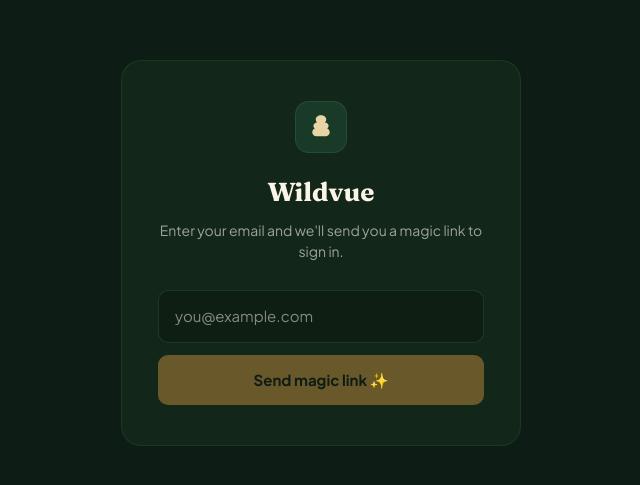
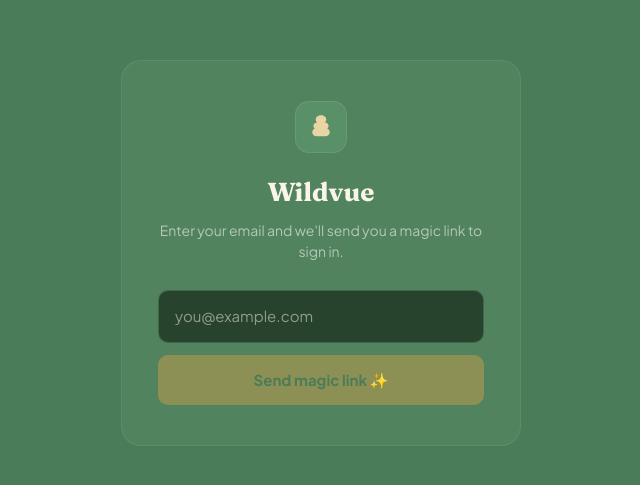
Before and after one commit to zbcreative/wildvue, a Next.js app: page /signin in a window 1280 px wide. Shown: the part 147-632 px from the top of the page, without its empty margins (319-959 px from the left). Built offline with nearby package versions, Linux system fonts and the light colour scheme.

Commit message:
feat: update brand palette to sage green primary

```diff
--- a/src/app/(app)/confirm/page.tsx
+++ b/src/app/(app)/confirm/page.tsx
@@ -59,8 +59,8 @@ export default function ConfirmPage() {
         gap: '12px',
       }}>
         <button onClick={handleCancel} style={{
-          background: 'rgba(28,58,34,0.5)',
-          border: '1px solid rgba(58,125,68,0.2)',
+          background: 'rgba(90,144,104,0.5)',
+          border: '1px solid rgba(125,184,140,0.2)',
           borderRadius: '10px',
           width: '36px', height: '36px',
           display: 'flex', alignItems: 'center', justifyContent: 'center',
@@ -85,7 +85,7 @@ export default function ConfirmPage() {
           borderRadius: '16px',
           overflow: 'hidden',
           marginBottom: '20px',
-          background: 'rgba(28,58,34,0.4)',
+          background: 'rgba(90,144,104,0.4)',
           display: 'flex',
           justifyContent: 'center',
           alignItems: 'center',
@@ -104,8 +104,8 @@ export default function ConfirmPage() {
 
         {/* Credit notice */}
         <div style={{
-          background: 'rgba(28,58,34,0.4)',
-          border: '1px solid rgba(58,125,68,0.2)',
+          background: 'rgba(90,144,104,0.4)',
+          border: '1px solid rgba(125,184,140,0.2)',
           borderRadius: '14px',
           padding: '16px 18px',
           display: 'flex',
@@ -160,7 +160,7 @@ export default function ConfirmPage() {
           width: '100%',
           padding: '14px',
           borderRadius: '14px',
-          border: '1px solid rgba(58,125,68,0.2)',
+          border: '1px solid rgba(125,184,140,0.2)',
           background: 'transparent',
           color: 'rgba(250,247,242,0.5)',
           fontSize: '15px',
--- a/src/app/(app)/home/page.tsx
+++ b/src/app/(app)/home/page.tsx
@@ -757,12 +757,12 @@ export default function HomePage() {
         {/* NAV */}
         <div style={{ padding: '52px 24px 0', display: 'flex', alignItems: 'center', justifyContent: 'space-between', flexShrink: 0 }}>
           <div style={{ display: 'flex', alignItems: 'center', gap: '8px' }}>
-            <div style={{ width: '32px', height: '32px', background: 'rgba(28,58,34,0.8)', borderRadius: '9px', display: 'flex', alignItems: 'center', justifyContent: 'center', fontSize: '16px' }}>🦉</div>
+            <div style={{ width: '32px', height: '32px', background: 'rgba(90,144,104,0.8)', borderRadius: '9px', display: 'flex', alignItems: 'center', justifyContent: 'center', fontSize: '16px' }}>🦉</div>
             <span style={{ fontFamily: "'Fraunces', serif", fontWeight: 700, fontSize: '28px', letterSpacing: '-0.02em', color: 'var(--color-text-primary)' }}>
               Wild<em style={{ fontStyle: 'italic', fontWeight: 400, color: 'var(--color-accent)' }}>vue</em>
             </span>
           </div>
-          <div onClick={() => router.push('/profile')} style={{ width: '34px', height: '34px', borderRadius: '50%', background: 'rgba(28,58,34,0.8)', border: '1.5px solid rgba(232,162,69,0.3)', display: 'flex', alignItems: 'center', justifyContent: 'center', cursor: 'pointer' }}>
+          <div onClick={() => router.push('/profile')} style={{ width: '34px', height: '34px', borderRadius: '50%', background: 'rgba(90,144,104,0.8)', border: '1.5px solid rgba(232,162,69,0.3)', display: 'flex', alignItems: 'center', justifyContent: 'center', cursor: 'pointer' }}>
             <svg viewBox="0 0 24 24" width="18" height="18" stroke="rgba(255,255,255,0.6)" fill="none" strokeWidth="1.8" strokeLinecap="round" strokeLinejoin="round">
               <circle cx="12" cy="8" r="4"/><path d="M4 20c0-4 3.6-7 8-7s8 3 8 7"/>
             </svg>
@@ -788,7 +788,7 @@ export default function HomePage() {
             <p style={{ marginTop: '20px', fontSize: '12px', color: 'rgba(250,247,242,0.35)', fontFamily: "'Plus Jakarta Sans', sans-serif", letterSpacing: '0.02em', marginBottom: '12px' }}>
               Tap to meet another
             </p>
-            <p style={{ fontSize: '15px', color: 'rgba(250,247,242,0.6)', fontFamily: "'Plus Jakarta Sans', sans-serif", textAlign: 'center', lineHeight: 1.6, fontStyle: 'italic', maxWidth: '260px', textShadow: '0 1px 6px rgba(0,0,0,0.6)' }}>
+            <p style={{ fontSize: '15px', color: '#FAF5E8', fontFamily: "'Plus Jakarta Sans', sans-serif", textAlign: 'center', lineHeight: 1.6, fontStyle: 'italic', maxWidth: '260px', textShadow: '0 1px 6px rgba(0,0,0,0.6)' }}>
               {animal?.fact}
             </p>
           </div>
@@ -834,7 +834,7 @@ export default function HomePage() {
                 <svg viewBox="0 0 24 24" width="15" height="15" stroke="rgba(255,255,255,0.4)" fill="none" strokeWidth="1.8" strokeLinecap="round" strokeLinejoin="round">
                   <rect x="3" y="3" width="18" height="18" rx="2"/><circle cx="8.5" cy="8.5" r="1.5"/><polyline points="21 15 16 10 5 21"/>
                 </svg>
-                <span style={{ fontSize: '13px', fontWeight: 500, color: 'rgba(255,255,255,0.45)' }}>
+                <span style={{ fontSize: '13px', fontWeight: 500, color: '#FAF5E8' }}>
                   Choose from camera roll
                 </span>
               </div>
--- a/src/app/(app)/processing/page.tsx
+++ b/src/app/(app)/processing/page.tsx
@@ -72,7 +72,7 @@ export default function ProcessingPage() {
         borderRadius: '24px',
         display: 'flex', alignItems: 'center', justifyContent: 'center',
         marginBottom: '32px',
-        border: '1px solid rgba(58,125,68,0.3)',
+        border: '1px solid rgba(125,184,140,0.3)',
         animation: 'pulse 1.8s ease-in-out infinite',
       }}>
         <svg width="44" height="44" viewBox="0 0 24 24" fill="var(--color-accent)">
--- a/src/app/(app)/result/page.tsx
+++ b/src/app/(app)/result/page.tsx
@@ -88,7 +88,7 @@ export default function ResultPage() {
           }}/>
           <div style={{
             position: 'absolute', bottom: '12px', right: '12px',
-            background: 'rgba(58,125,68,0.8)', borderRadius: '6px',
+            background: 'rgba(125,184,140,0.8)', borderRadius: '6px',
             padding: '4px 10px', fontSize: '11px', fontWeight: 600,
             color: 'var(--color-text-primary)', letterSpacing: '0.05em',
           }}>AFTER</div>
@@ -173,7 +173,7 @@ export default function ResultPage() {
         <button onClick={handleDone} style={{
           width: '100%', padding: '14px',
           borderRadius: '14px',
-          border: '1px solid rgba(58,125,68,0.2)',
+          border: '1px solid rgba(125,184,140,0.2)',
           background: 'transparent',
           color: 'rgba(250,247,242,0.5)',
           fontSize: '15px', cursor: 'pointer',
--- a/src/app/globals.css
+++ b/src/app/globals.css
@@ -4,10 +4,10 @@
   --background: #ffffff;
   --foreground: #171717;
 
-  --color-bg-primary:     #0D1C14;
-  --color-bg-surface:     #1A3A28;
-  --color-bg-elevated:    #2A5A40;
-  --color-border:         #4A7C59;
+  --color-bg-primary:     #4A7C59;
+  --color-bg-surface:     #5A9068;
+  --color-bg-elevated:    #6BA07A;
+  --color-border:         #7DB88C;
   --color-accent:         #E8D5A3;
   --color-accent-light:   #F0E4C0;
   --color-text-primary:   #FAF5E8;
--- a/src/app/signin/page.tsx
+++ b/src/app/signin/page.tsx
@@ -41,8 +41,8 @@ export default function SignInPage() {
       <div style={{
         width: '100%',
         maxWidth: '400px',
-        background: 'rgba(28,58,34,0.4)',
-        border: '1px solid rgba(58,125,68,0.2)',
+        background: 'rgba(90,144,104,0.4)',
+        border: '1px solid rgba(125,184,140,0.2)',
         borderRadius: '20px',
         padding: '40px 36px',
         textAlign: 'center',
@@ -54,7 +54,7 @@ export default function SignInPage() {
           borderRadius: '14px',
           display: 'flex', alignItems: 'center', justifyContent: 'center',
           margin: '0 auto 20px',
-          border: '1px solid rgba(58,125,68,0.3)',
+          border: '1px solid rgba(125,184,140,0.3)',
         }}>
           <svg width="28" height="28" viewBox="0 0 24 24" fill="var(--color-accent)">
             <path d="M12 2C9.5 2 7.5 3.5 7.5 5.5C7.5 6.5 8 7.4 8.7 8C7 8.3 5.5 9.5 5.5 11C5.5 12 6 12.8 6.7 13.3C5.5 13.8 4.5 15 4.5 16.5C4.5 18.4 6.1 20 8 20L16 20C17.9 20 19.5 18.4 19.5 16.5C19.5 15 18.5 13.8 17.3 13.3C18 12.8 18.5 12 18.5 11C18.5 9.5 17 8.3 15.3 8C16 7.4 16.5 6.5 16.5 5.5C16.5 3.5 14.5 2 12 2Z"/>
@@ -83,7 +83,7 @@ export default function SignInPage() {
                 width: '100%',
                 padding: '14px 16px',
                 borderRadius: '10px',
-                border: '1px solid rgba(58,125,68,0.3)',
+                border: '1px solid rgba(125,184,140,0.3)',
                 background: 'rgba(12,26,15,0.6)',
                 color: 'var(--color-text-primary)',
                 fontSize: '15px',
--- a/src/components/BottomNav.tsx
+++ b/src/components/BottomNav.tsx
@@ -48,9 +48,9 @@ export default function BottomNav() {
       position: 'fixed',
       bottom: 0, left: 0, right: 0,
       height: '72px',
-      background: 'rgba(18,38,20,0.96)',
+      background: 'rgba(32,62,42,0.90)',
       backdropFilter: 'blur(12px)',
-      borderTop: '1px solid rgba(58,125,68,0.15)',
+      borderTop: '1px solid rgba(125,184,140,0.15)',
       display: 'flex',
       alignItems: 'center',
       justifyContent: 'space-around',
```
